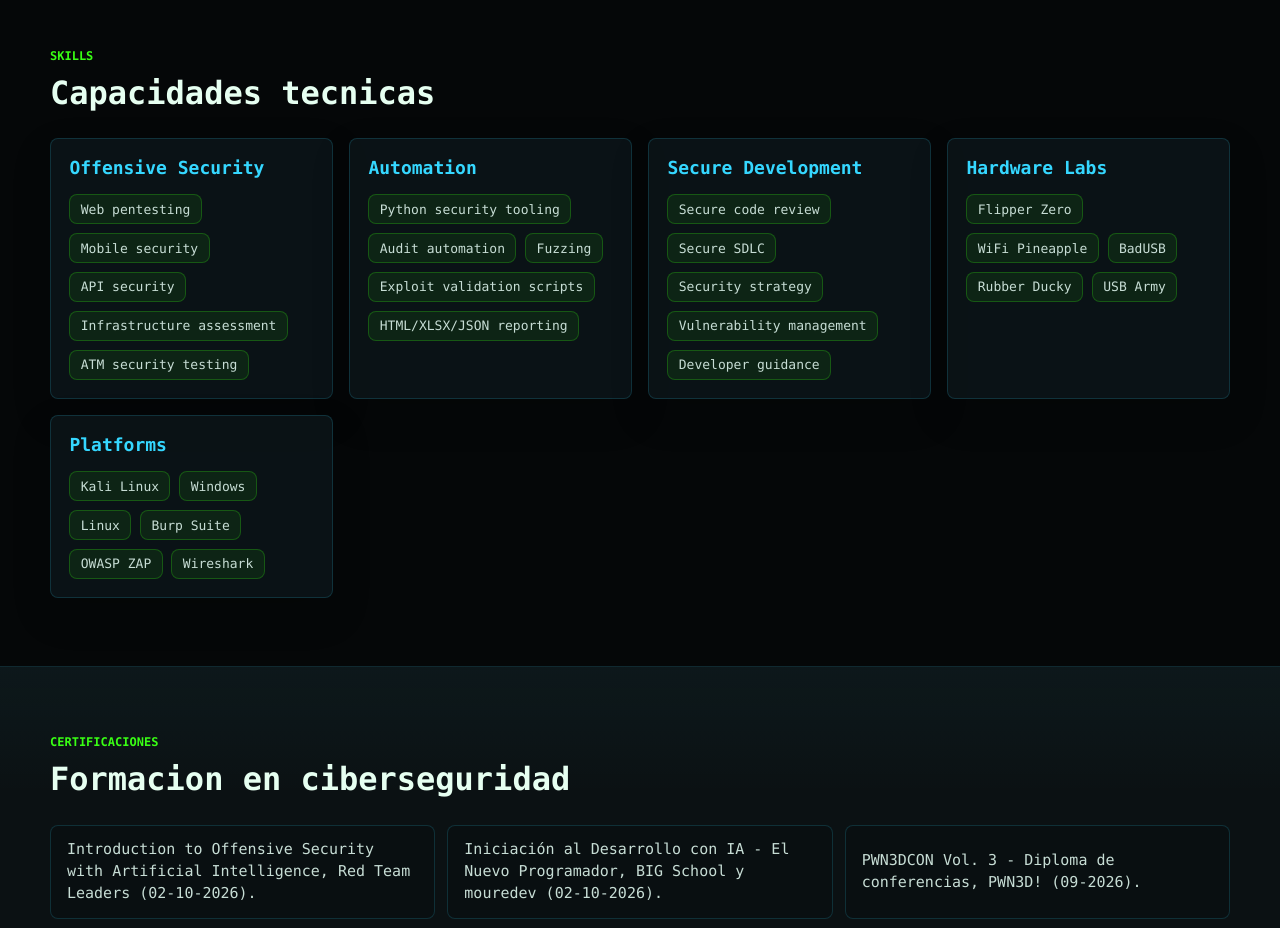
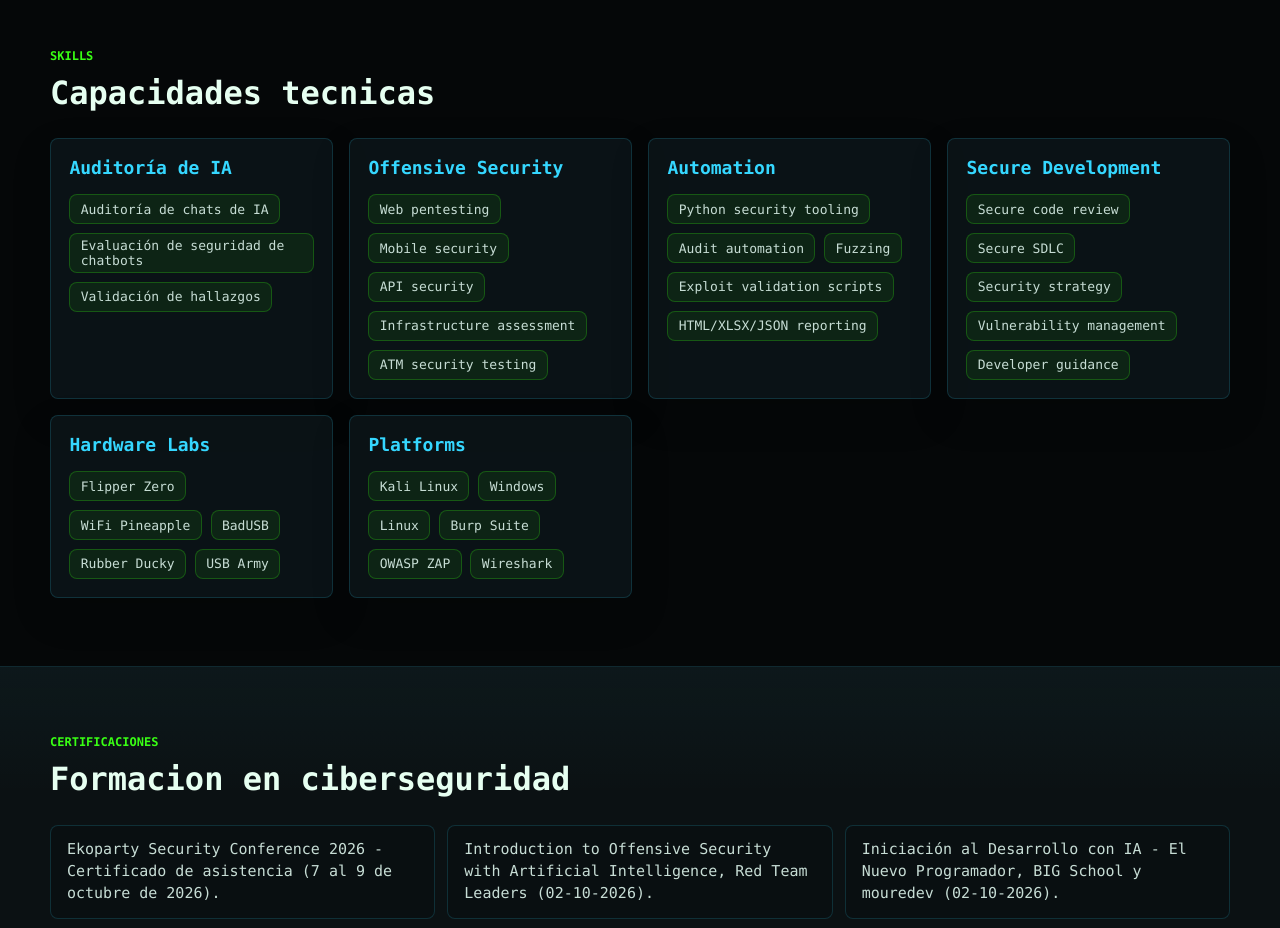
Before and after one commit to RogerF5-Security/whoami, a plain HTML site: page index.html in a window 1280 px wide. Shown: the part 1840-2768 px from the top of the page. Drawn offline with Linux system fonts and the light colour scheme.

Commit message:
Add Ekoparty certificate and AI chat auditing skills

```diff
--- a/assets/js/profile.js
+++ b/assets/js/profile.js
@@ -10,6 +10,10 @@
   },
   certifications: ["Mile2 C)PTE", "Mile2 C)PEH", "Cisco Ethical Hacker", "Fortinet NSE 1", "Hack & Fix CAIS"],
   skills: [
+    {
+      area: "Auditoría de IA",
+      items: ["Auditoría de chats de IA", "Evaluación de seguridad de chatbots", "Validación de hallazgos"]
+    },
     {
       area: "Offensive Security",
       items: ["Web pentesting", "Mobile security", "API security", "Infrastructure assessment", "ATM security testing"]
@@ -34,14 +38,15 @@
   bio: [
     "Roger Arana también conocido como Roger F5, Ingeniero en Sistemas.",
     "Actualmente trabaja en una empresa privada telco, con foco en escaneo de vulnerabilidades, pentesting web/API/infraestructura, revision de codigo seguro, herramientas internas y estrategias de ciberseguridad.",
-    "Construye herramientas propias en Python para automatizar auditorias, fuzzing, validacion de vulnerabilidades, explotacion controlada y laboratorios de hardware hacking."
+    "Construye herramientas propias en Python para automatizar auditorias, fuzzing, validacion de vulnerabilidades, explotacion controlada y laboratorios de hardware hacking.",
+    "También realiza auditorías de seguridad de chats y asistentes de inteligencia artificial."
   ],
   cv: {
     summary: [
       "Nombre: Roger Fernando Arana Lemus.",
       "Ubicacion: Zacapa, Guatemala.",
       "Perfil: Ingeniero en Sistemas | Profesor en Productividad y Desarrollo | Licenciado en Educación y Desarrollo Político Social | Ingeniero en Seguridad Ofensiva y Desarrollo Seguro.",
-      "Especialidad: pentesting web, movil, APIs, infraestructura, ATMs, revision de codigo seguro, automatizacion de auditorias y hardware hacking.",
+      "Especialidad: pentesting web, movil, APIs, infraestructura, ATMs, auditoría de chats de IA, revision de codigo seguro, automatizacion de auditorias y hardware hacking.",
       "Certificaciones principales: Mile2 C)PTE, Mile2 C)PEH, Hack & Fix CAIS, Cisco Ethical Hacker, Fortinet NSE 1 y CCEP."
     ],
     experience: [
@@ -83,6 +88,7 @@
       "Universidad Mariano Galvez de Guatemala - Maestria en Informatica Aplicada (2022)."
     ],
     training: [
+      "Ekoparty Security Conference 2026 - Certificado de asistencia (7 al 9 de octubre de 2026).",
       "Introduction to Offensive Security with Artificial Intelligence, Red Team Leaders (02-10-2026).",
       "Iniciación al Desarrollo con IA - El Nuevo Programador, BIG School y mouredev (02-10-2026).",
       "PWN3DCON Vol. 3 - Diploma de conferencias, PWN3D! (09-2026).",
@@ -211,6 +217,12 @@
     }
   ],
   credentialHighlights: [
+    {
+      title: "Ekoparty Security Conference 2026 - Certificado de asistencia",
+      issuer: "Ekoparty",
+      category: "Asistencia a eventos",
+      image: "assets/img/credentials/ekoparty-2026-asistencia.jpg"
+    },
     {
       title: "Introduction to Offensive Security with Artificial Intelligence (2026)",
       issuer: "Red Team Leaders",
--- a/index.html
+++ b/index.html
@@ -253,7 +253,7 @@
       </div>
     </noscript>
 
-    <script src="assets/js/profile.js"></script>
+    <script src="assets/js/profile.js?v=20261102-eko-ai"></script>
     <script src="assets/js/app.js"></script>
   </body>
 </html>
```
Also changed, not shown: assets/img/credentials/ekoparty-2026-asistencia.jpg (added), 1 other file.
